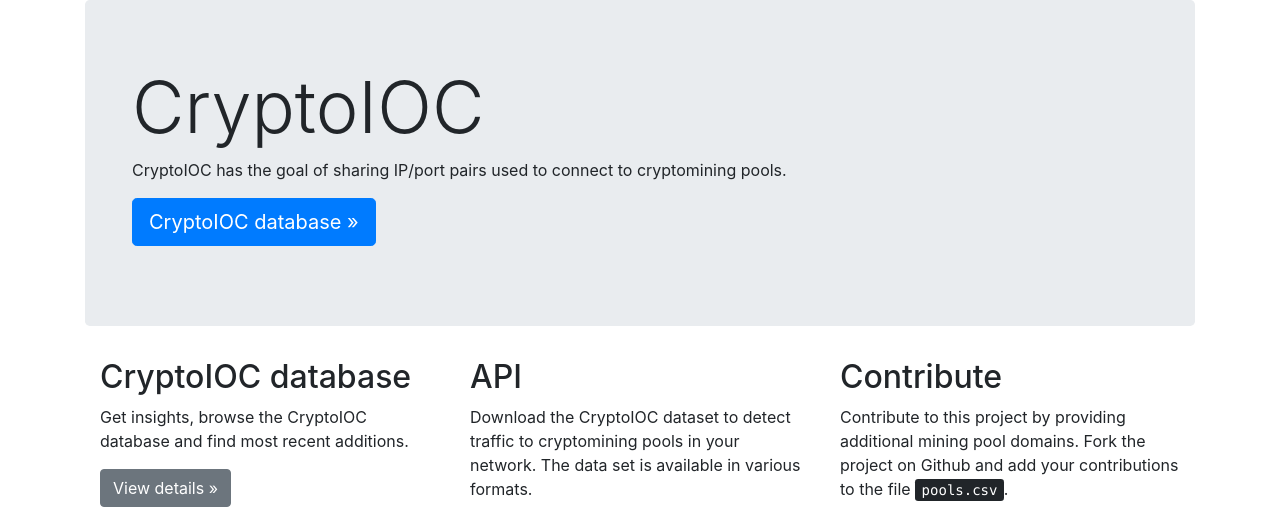
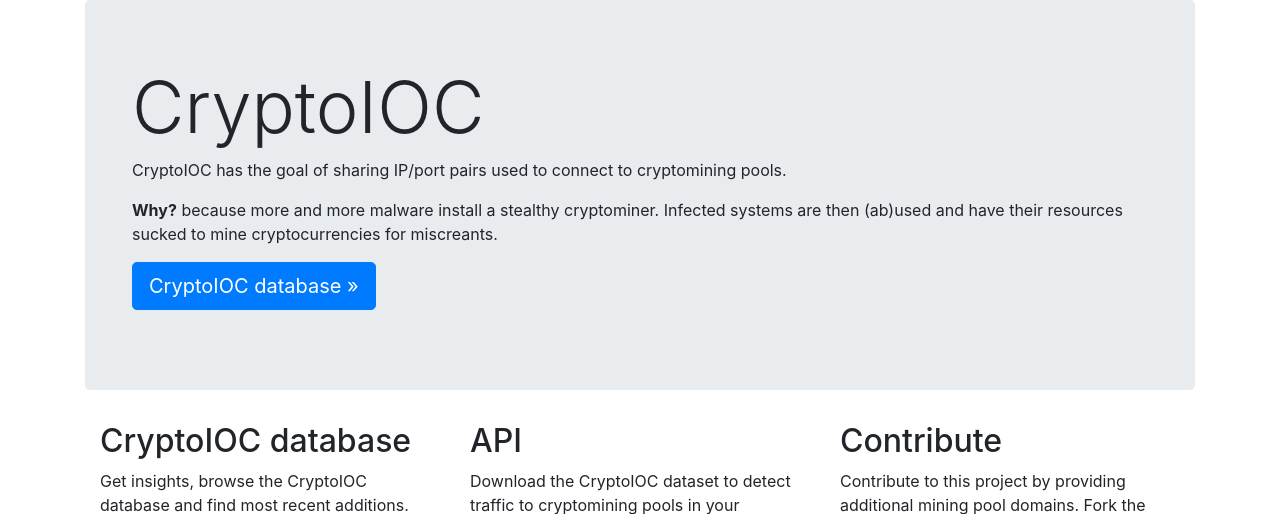
Before and after one commit to antoinet/cryptoioc, a Flask app: page / in a window 1280 px wide. Shown: the part 56-570 px from the top of the page. Run offline with Flask 2, Linux system fonts and the light colour scheme; some libraries are stand-ins or nearby versions.

Commit message:
Add some motivational texts

```diff
--- a/app/templates/index.html
+++ b/app/templates/index.html
@@ -8,6 +8,8 @@
         <div class="container">
             <h1 class="display-3">CryptoIOC</h1>
             <p>CryptoIOC has the goal of sharing IP/port pairs used to connect to cryptomining pools.</p>
+            <p><b>Why?</b> because more and more malware install a stealthy cryptominer. Infected systems are then (ab)used
+            and have their resources sucked to mine cryptocurrencies for miscreants.</p>
             <p><a class="btn btn-primary btn-lg" href="{{ url_for('browse') }}" role="button">CryptoIOC database &raquo;</a></p>
         </div>
     </div>
```
